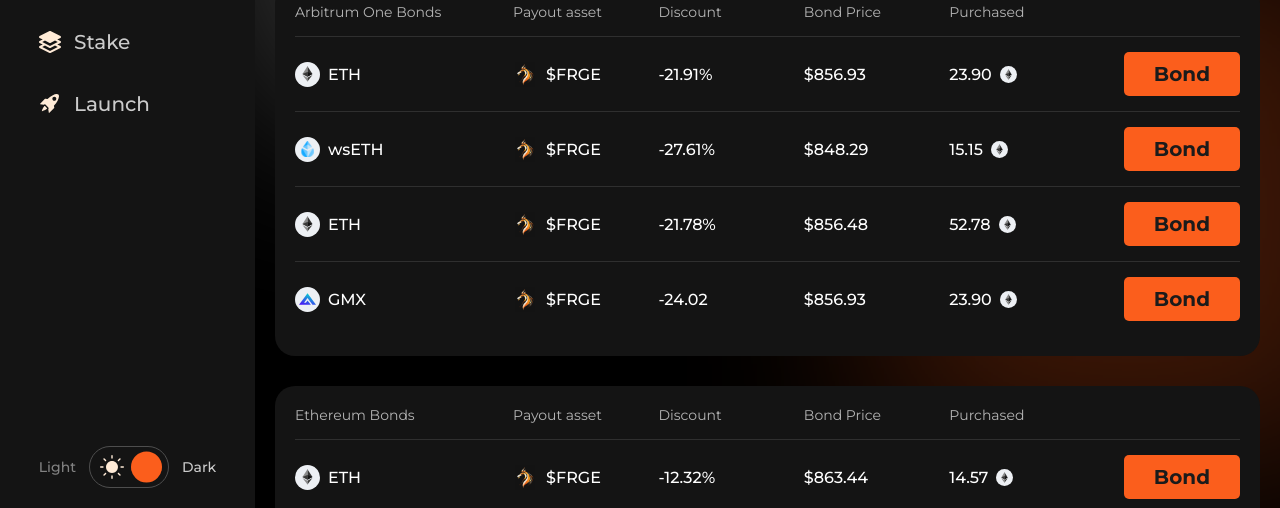
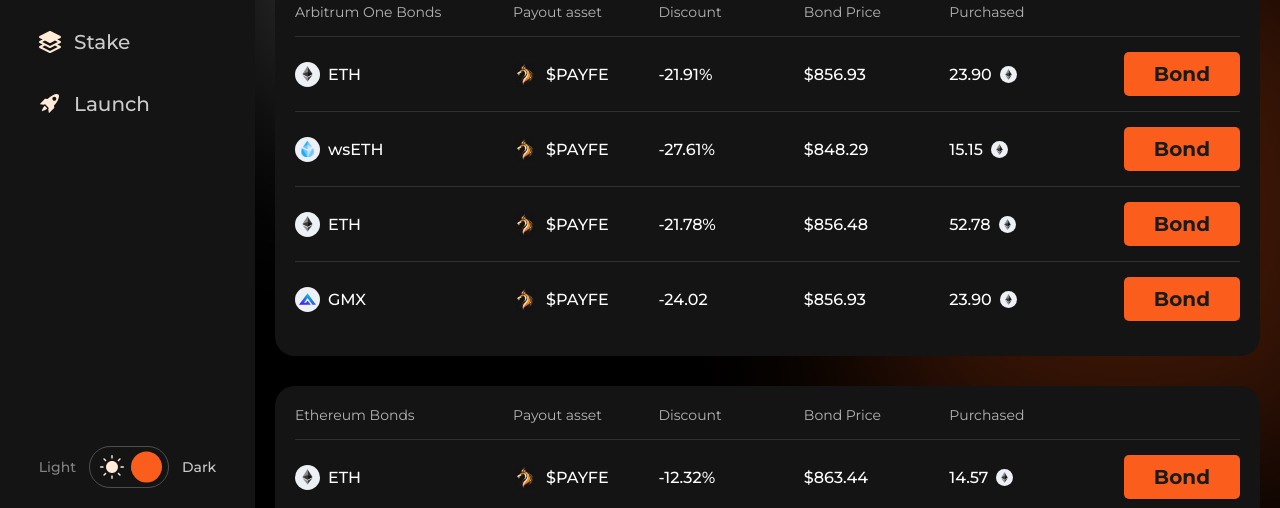
Before and after one commit to 0xkazashi/uniforge, a React (Create React App) app: page /market in a window 1280 px wide. Shown: the part 292-800 px from the top of the page. Built offline with nearby package versions, Linux system fonts and the light colour scheme.

Commit message:
Update index.jsx

```diff
--- a/src/pages/Market/index.jsx
+++ b/src/pages/Market/index.jsx
@@ -52,7 +52,7 @@
                     <TableItem
                         bond="ETH"
                         icon="/assets/img/eth.svg"
-                        asset="$FRGE"
+                        asset="$PAYFE"
                         discount="-21.91%"
                         price="$856.93"
                         purchased="23.90"
@@ -61,7 +61,7 @@
                     <TableItem
                         bond="wsETH"
                         icon="/assets/img/cicle.svg"
-                        asset="$FRGE"
+                        asset="$PAYFE"
                         discount="-27.61%"
                         price="$848.29"
                         purchased="15.15"
@@ -69,7 +69,7 @@
                     <TableItem
                         bond="ETH"
                         icon="/assets/img/eth.svg"
-                        asset="$FRGE"
+                        asset="$PAYFE"
                         discount="-21.78%"
                         price="$856.48"
                         purchased="52.78"
@@ -77,7 +77,7 @@
                     <TableItem
                         bond="GMX"
                         icon="/assets/img/gmx.svg"
-                        asset="$FRGE"
+                        asset="$PAYFE"
                         discount="-24.02"
                         price="$856.93"
                         purchased="23.90"
@@ -100,7 +100,7 @@
                     <TableItem
                         bond="ETH"
                         icon="/assets/img/eth.svg"
-                        asset="$FRGE"
+                        asset="$PAYFE"
                         discount="-12.32%"
                         price="$863.44"
                         purchased="14.57"
@@ -108,7 +108,7 @@
                     <TableItem
                         bond="ankrETH"
                         icon="/assets/img/cicle.svg"
-                        asset="$FRGE"
+                        asset="$PAYFE"
                         discount="-"
                         price="-"
                         purchased="15.15"
```
